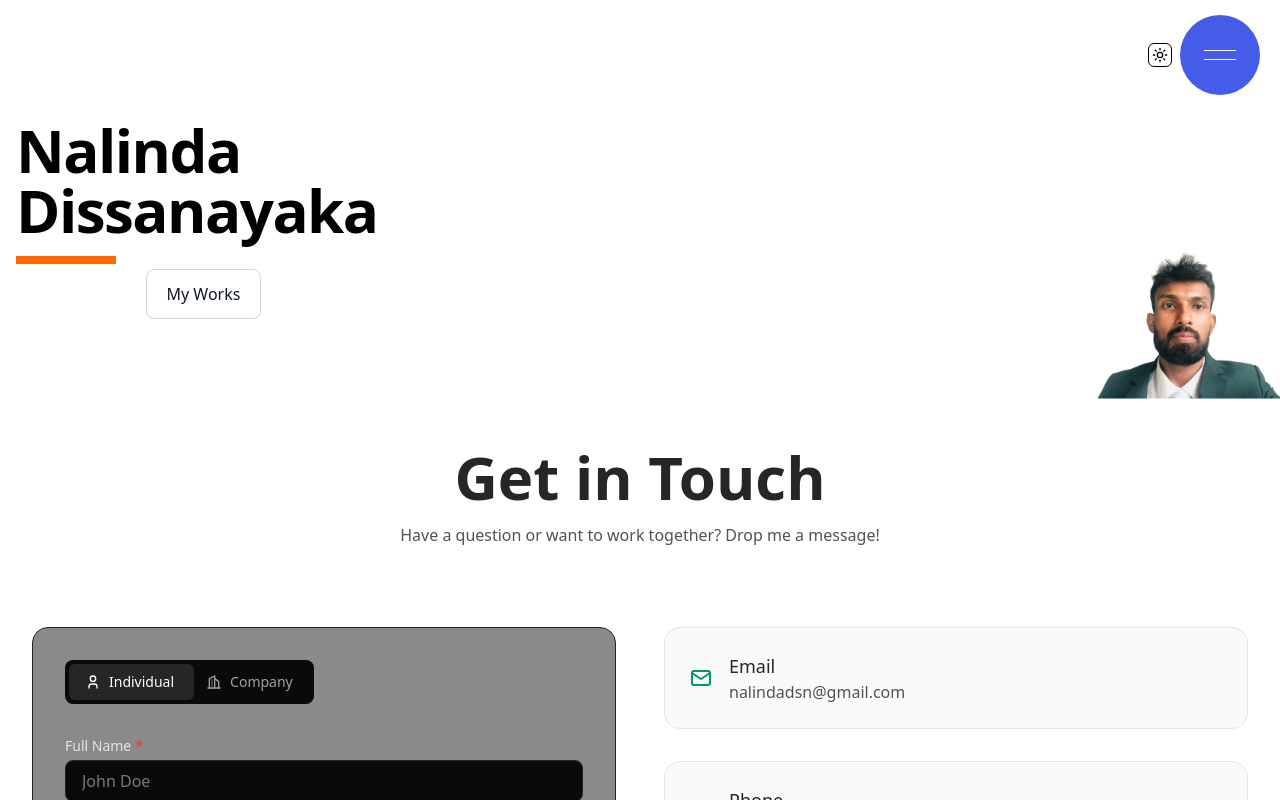
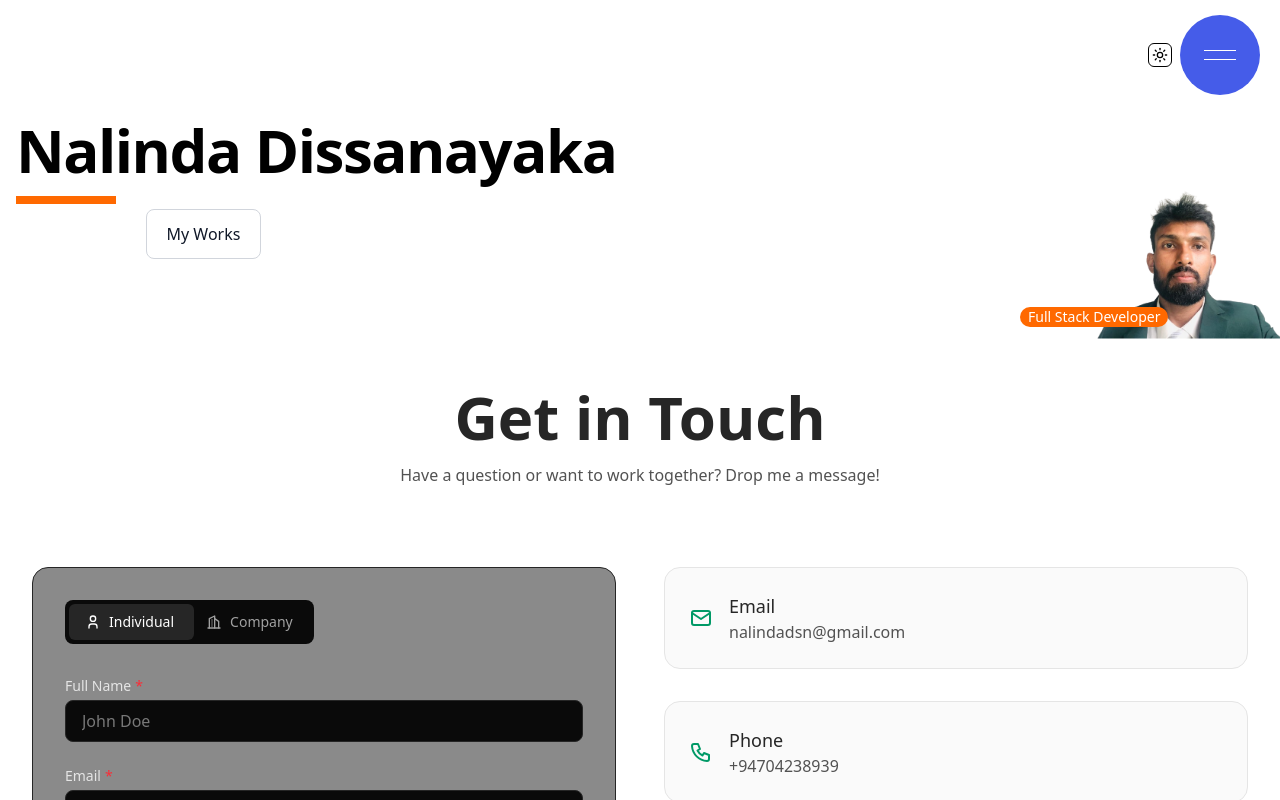
Before and after one commit to Nalindadsn/chanaka-fernando, a Next.js app: page /contact in a window 1280 px wide. Shown: the top 800 px of the page. Built offline with nearby package versions, Linux system fonts and the light colour scheme.

Commit message:
add data2

```diff
--- a/src/app/contact/page.tsx
+++ b/src/app/contact/page.tsx
@@ -68,8 +68,7 @@ const ContactPage = () => {
         <div className="grid max-w-screen-xl px-4 py-8 mx-auto lg:gap-8 xl:gap-0 lg:py-16 lg:grid-cols-12">
           <div className="mr-auto place-self-center lg:col-span-7">
             <h1 className="max-w-2xl mb-4 text-4xl font-extrabold tracking-tight leading-none md:text-5xl xl:text-6xl dark:text-white">
-              Nalinda
-              <br /> Dissanayaka
+              Nalinda Dissanayaka
             </h1>
             <div className="bg-orange-500 p-1  w-[100px]"></div>
 
@@ -89,6 +88,9 @@ const ContactPage = () => {
           </div>
           <div className=" lg:mt-0 lg:col-span-5 lg:flex">
             <p className="right-0 absolute -bottom-10 max-w-2xl mb-6 font-light text-gray-500 lg:mb-8 md:text-lg lg:text-xl dark:text-gray-400">
+              <div className="bg-orange-500 px-2 absolute bottom-1 -left-15 z-100 whitespace-nowrap text-sm text-white rounded-full">
+                Full Stack Developer
+              </div>
               <Image
                 src="/nalinda-dissanayaka.png"
                 alt="img"
```
